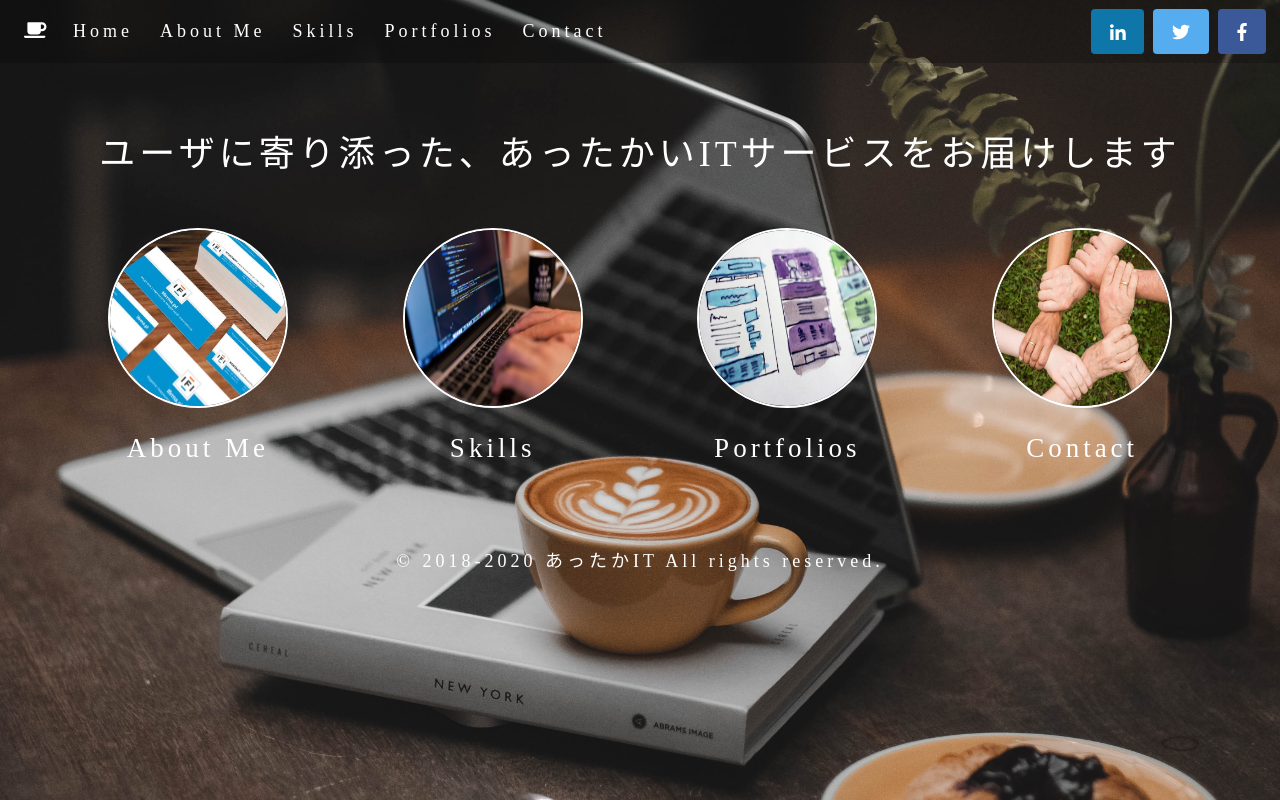
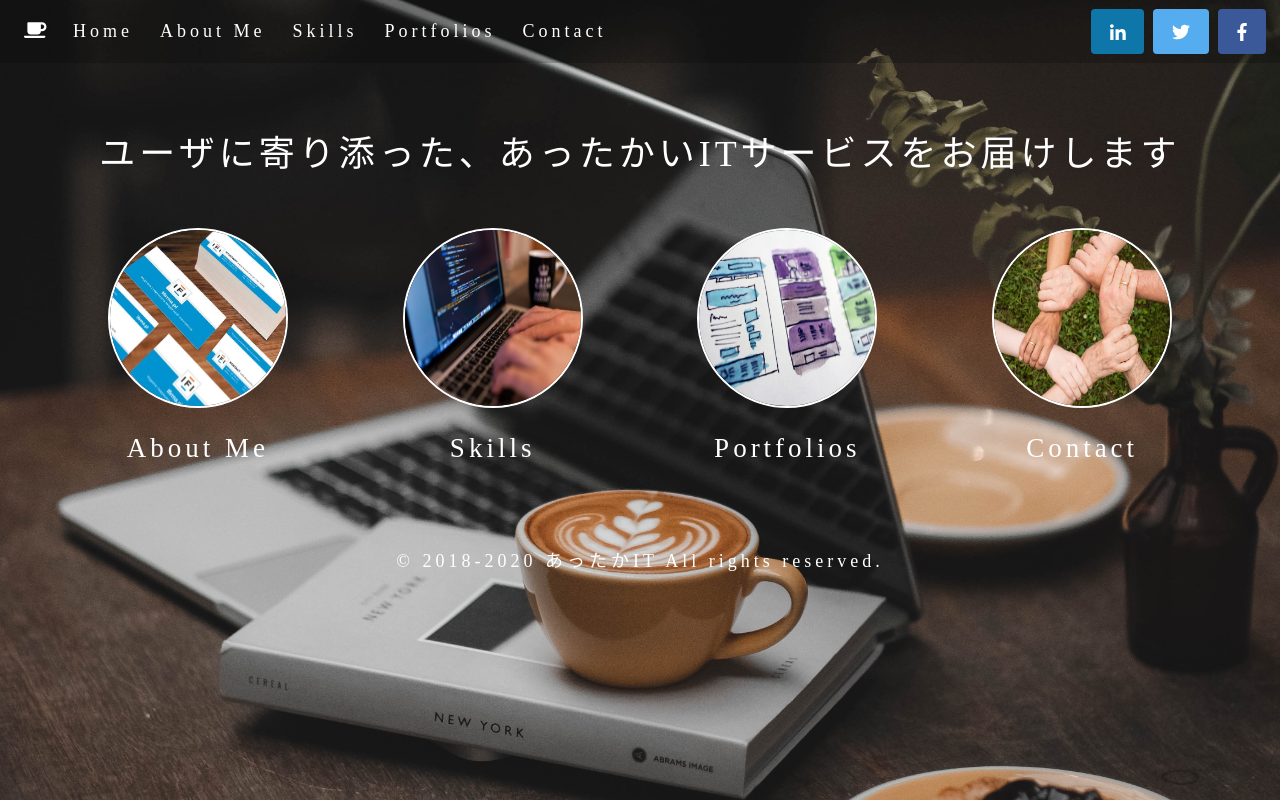
Before and after one commit to TaichiKanaya/attakait_hp, a Django app: page /hp/home/ in a window 1280 px wide. Run offline with Django 3.2, Linux system fonts and the light colour scheme; some web fonts are replaced.

Commit message:
背景画像位置調整

```diff
--- a/static/css/main.css
+++ b/static/css/main.css
@@ -1,42 +1,12 @@
 @media screen and (max-width:480px) {
   html {
     font-size: 11px;
-  }
-  body::before {
-    background: url("/static/images/back_image.jpg") no-repeat left 65%;
-    background-size: cover;
-    display: block;
-    position: fixed;
-    top: 0;
-    left: 0;
-    width: 100%;
-    height: 100%;
-    margin: 0 0 0 0;
-    padding: 0 0 0 0;
-    content: "";
-    z-index: -1;
-    zoom: 5;
   }
 }
 
 @media screen and (min-width:480px) {
   html {
     font-size: 18px;
-  }
-
-  body::before {
-    background: url("/static/images/back_image.jpg") no-repeat left 65%;
-    background-size: 100% auto;
-    display: block;
-    position: fixed;
-    top: 0;
-    left: 0;
-    width: 100%;
-    height: 100%;
-    margin: 0 0 0 0;
-    padding: 0 0 0 0;
-    content: "";
-    z-index: -1;
   }
 }
 
@@ -48,9 +18,11 @@ body {
   font-family: 'Mate', serif;
   letter-spacing: 4px !important;
   color:white !important;
+  background-image: url("/static/images/back_image.jpg");
+  background-size: cover;
+  background-position: left 60%;
+  background-position: right 35% bottom 38%;
 }
-
-
 
 table {
   border: 2px solid #fff;
```
